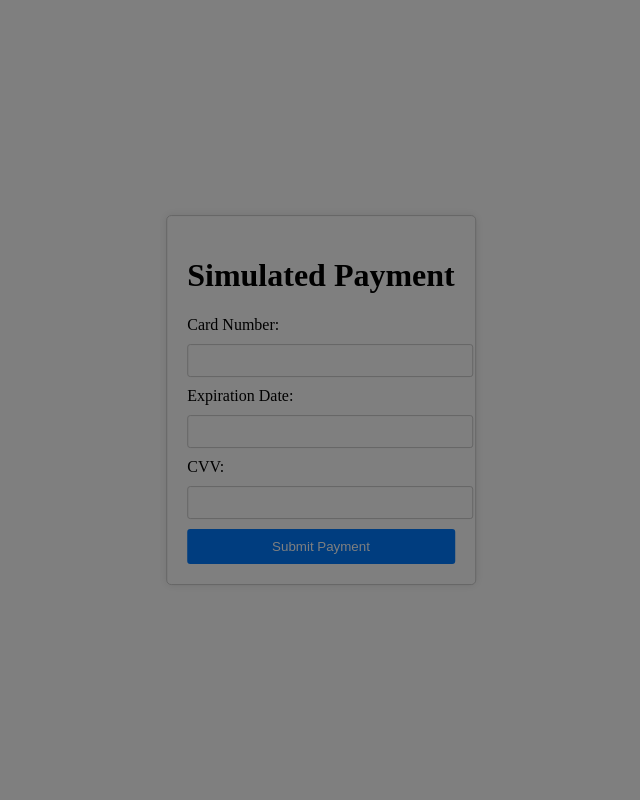
After one commit to emdinga/emdinga-s_action_sport, a Flask app: page /simulated_payment in a window 1280 px wide. The commit adds this page. Shown: the whole page, without its empty margins (319-959 px from the left). Run offline with Flask 2, Linux system fonts and the light colour scheme.

Commit message:
adding payment pages

```diff
--- a/app.py
+++ b/app.py
@@ -71,6 +71,20 @@ def submit_booking():
         else:
             return "Sorry, the selected time slot is already booked. Please choose another time."
 
+@app.route('/simulated_payment', methods=['GET', 'POST'])
+def simulated_payment():
+    """Handle payment submission"""
+    if request.method == 'POST':
+        """Process payment logic here"""
+        return redirect(url_for('payment_successful'))
+
+    """Render payment form"""
+    return render_template('simulated_payment.html')
+
+@app.route('/payment_successful')
+def payment_successful():
+    """render confirmation"""
+    return render_template('payment_successful.html')
 
 @app.route('/book_online')
 def book_online():
--- /dev/null
+++ b/templates/simulated_payment.html
@@ -0,0 +1,89 @@
+<!DOCTYPE html>
+<html lang="en">
+<head>
+    <meta charset="UTF-8">
+    <meta name="viewport" content="width=device-width, initial-scale=1.0">
+    <title>Simulated Payment</title>
+    <style>
+        /* Styles for the popup window */
+        .popup-container {
+            position: fixed;
+            top: 50%;
+            left: 50%;
+            transform: translate(-50%, -50%);
+            background-color: white;
+            border: 1px solid #ccc;
+            border-radius: 5px;
+            padding: 20px;
+            box-shadow: 0 0 10px rgba(0, 0, 0, 0.1);
+        }
+
+        /* Styles for the overlay */
+        .overlay {
+            position: fixed;
+            top: 0;
+            left: 0;
+            width: 100%;
+            height: 100%;
+            background-color: rgba(0, 0, 0, 0.5);
+            z-index: 9999;
+        }
+
+        /* Styles for the payment form */
+        .payment-form {
+            max-width: 400px;
+            margin: 0 auto;
+        }
+
+        .payment-form label {
+            display: block;
+            margin-bottom: 10px;
+        }
+
+        .payment-form input[type="text"],
+        .payment-form input[type="password"],
+        .payment-form input[type="email"] {
+            width: 100%;
+            padding: 8px;
+            border: 1px solid #ccc;
+            border-radius: 3px;
+            margin-bottom: 10px;
+        }
+
+        .payment-form button[type="submit"] {
+            width: 100%;
+            padding: 10px;
+            border: none;
+            border-radius: 3px;
+            background-color: #007bff;
+            color: #fff;
+            cursor: pointer;
+        }
+
+        .payment-form button[type="submit"]:hover {
+            background-color: #0056b3;
+        }
+    </style>
+</head>
+<body>
+    <div class="overlay"></div>
+    <div class="popup-container">
+        <h1>Simulated Payment</h1>
+        <form class="payment-form" action="/simulated_payment" method="post">
+            <div class="form-group">
+                <label for="card-number">Card Number:</label>
+                <input type="text" id="card-number" name="card-number" required>
+            </div>
+            <div class="form-group">
+                <label for="expiration-date">Expiration Date:</label>
+                <input type="text" id="expiration-date" name="expiration-date" required>
+            </div>
+            <div class="form-group">
+                <label for="cvv">CVV:</label>
+                <input type="password" id="cvv" name="cvv" required>
+            </div>
+            <button type="submit">Submit Payment</button>
+        </form>
+    </div>
+</body>
+</html>
```
Also changed, not shown: static/css/styles.css (+91 -78 lines), templates/payment_successful.html (added, +16 -0 lines).
